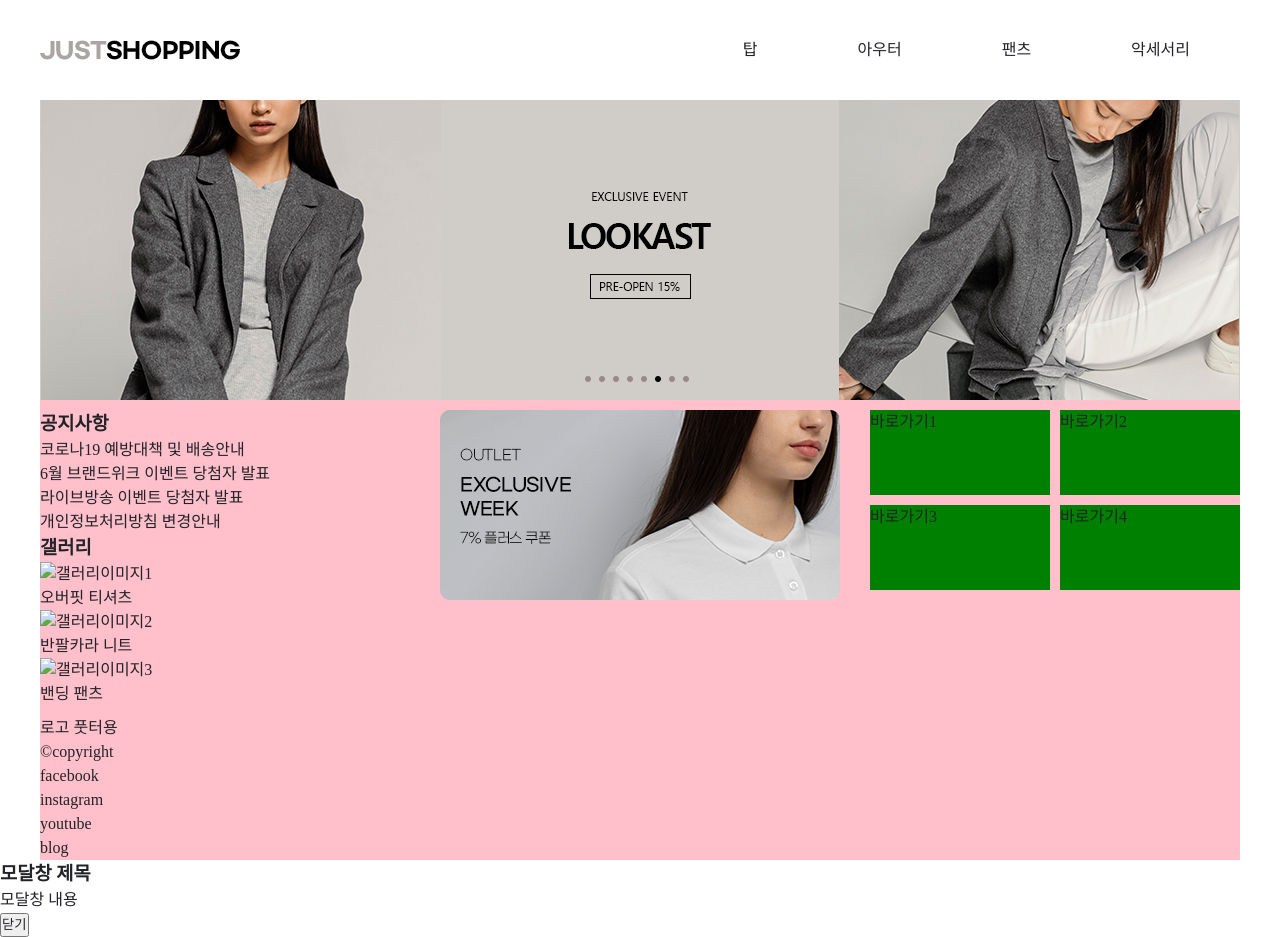
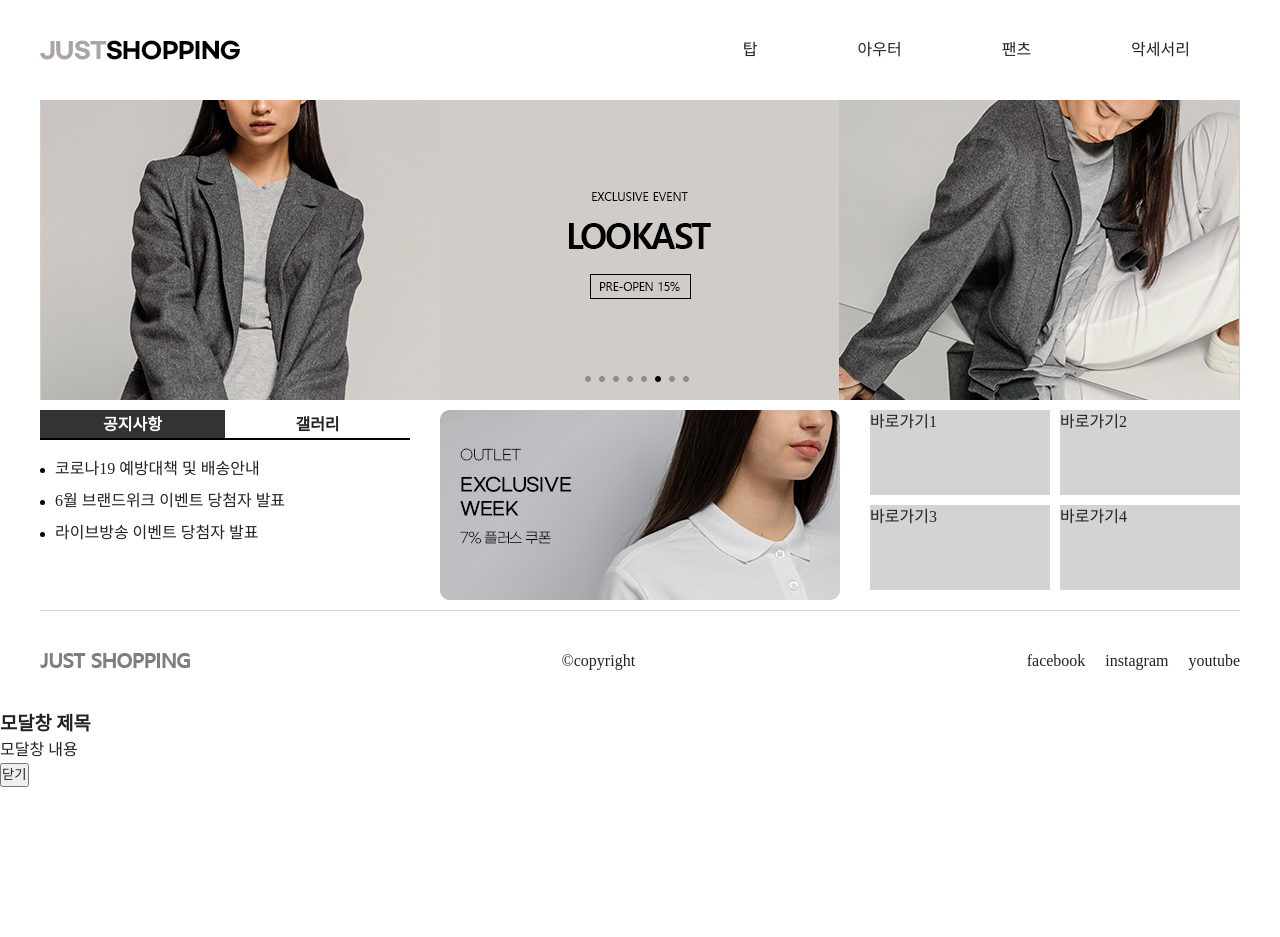
Before and after one commit to h4hm/final, a plain HTML site: page 05_Webdesign/01_Just_shopping/index.html in a window 1280 px wide. After the commit the page ends 800 px from the top, so only its background shows below. Drawn offline with Linux system fonts and the light colour scheme.

Commit message:
tabfooter

```diff
--- a/05_Webdesign/01_Just_shopping/css/comm.css
+++ b/05_Webdesign/01_Just_shopping/css/comm.css
@@ -13,7 +13,6 @@
   width: 1200px;
   /* 꼭대기에 붙어서(위아래0) 좌우 가운데정렬 : 0 auto */
   margin: 0 auto;
-  background: pink;
 }
 
 /* ------------------------ header ------------------------ */
@@ -117,7 +116,7 @@
   padding: 10px 0px;
 }
 
-.tabs {
+.tabs-wrap {
   width: calc(100% / 2 - 230px);
 }
 
@@ -135,6 +134,90 @@
   width: calc(100% / 2 - 230px);
 }
 /* ----------------------- tabs ------------------------- */
+
+.tabs-wrap {
+  display: flex;
+  position: relative;
+}
+
+.tabs-wrap .tabs-item {
+  width: 50%;
+}
+
+/* 비활성화 */
+.tabs-wrap .tabs-item .tit {
+  height: 30px;
+  text-align: center;
+  line-height: 30px;
+  font-size: 16px;
+  border-bottom: 2px solid #000;
+}
+
+/* 활성화 */
+.tabs-wrap .on .tit {
+  background: #333;
+  color: white;
+}
+
+.tabs-wrap .tabs-item .cont {
+  display: none;
+  position: absolute;
+  top: 30px;
+  left: 0;
+  right: 0;
+  height: 157px;
+}
+
+.tabs-wrap .on .cont {
+  display: block;
+}
+
+.lst-bbs {
+  padding-top: 13px;
+}
+
+.lst-bbs li {
+  display: flex;
+  align-items: center;
+}
+
+.lst-bbs li::before {
+  content: "";
+  width: 5px;
+  height: 5px;
+  margin-top: 3px;
+  margin-right: 10px;
+  display: inline-block;
+  border-radius: 50%;
+  background: #000;
+}
+
+.lst-bbs li a {
+  display: block;
+  line-height: 2;
+}
+
+.lst-bbs li a:hover {
+  text-decoration: underline;
+}
+
+/* ==================== gallery ============ */
+
+.lst-gallery {
+  display: flex;
+  justify-content: space-between;
+}
+
+.lst-gallery li {
+  width: 100px;
+  padding-top: 13px;
+}
+
+.lst-gallery p {
+  white-space: nowrap;
+  overflow: hidden;
+  text-overflow: ellipsis;
+}
 
 /* ---------------------- goto ------------------------- */
 .goto ul {
@@ -156,5 +239,35 @@
 .goto a {
   display: block;
   height: 100%;
-  background: green;
+  background: lightgray;
 }
+
+/* ==================== footer =============== */
+
+.logo-foot a {
+  display: flex;
+  height: 100px;
+  align-items: center;
+}
+
+.footer {
+  height: 100px;
+  display: flex;
+  justify-content: space-between;
+  align-items: center;
+  border-top: 1px solid #d7d7d7;
+}
+
+.lst-sns {
+  display: flex;
+}
+
+.lst-sns li {
+  margin-left: 20px;
+}
+
+.lst-sns a {
+  display: flex;
+  height: 100px;
+  align-items: center;
+}
--- /dev/null
+++ b/05_Webdesign/01_Just_shopping/css/prac.css
@@ -0,0 +1,186 @@
+@charset "UTF-8";
+* {
+  margin: 0;
+  padding: 0;
+  list-style: none;
+  text-decoration: none;
+  box-sizing: border-box;
+  line-height: 1.5;
+  color: #333;
+}
+.wrap {
+  width: 1200px;
+  /* 꼭대기에 붙어서(위아래0) 좌우 가운데정렬 : 0 auto */
+  margin: 0 auto;
+  background: pink;
+}
+
+/* ===============content============== */
+
+.contents {
+  display: flex;
+  justify-content: space-between;
+  padding: 10px 0px;
+}
+
+.tabs-wrap {
+  width: calc(100% / 2 - 230px);
+}
+
+.bnr {
+  width: 400px;
+}
+
+/* 어딜 클릭하던 링크되게 블록으로 크기맞추기 */
+.bnr a,
+.bnr img {
+  display: block;
+}
+
+/* =================== tabs =============== */
+
+.tabs-wrap {
+  display: flex;
+  position: relative;
+}
+
+.tabs-wrap .tabs-item {
+  width: 50%;
+}
+
+/* 비활성화 (비활성화부터 작업) */
+.tabs-wrap .tabs-item .tit {
+  height: 30px;
+  /* padding-top: 3px; */
+  text-align: center;
+  line-height: 30px;
+  font-size: 16px;
+  border-bottom: 2px solid #333;
+  box-sizing: border-box;
+}
+
+/* 활성화 */
+.tabs-wrap .on .tit {
+  background: #333;
+  color: white;
+}
+
+.tabs-wrap .tabs-item .cont {
+  display: none;
+  position: absolute;
+  top: 30px;
+  left: 0;
+  right: 0;
+  background: green;
+  height: 157px;
+}
+.tabs-wrap .on .cont {
+  display: block;
+}
+
+.lst-bbs {
+  padding-top: 13px;
+}
+
+.lst-bbs li {
+  display: flex;
+  align-items: center;
+}
+
+.lst-bbs li::before {
+  content: "";
+  width: 5px;
+  height: 5px;
+  margin-top: 3px;
+  margin-right: 10px;
+  display: inline-block;
+  border-radius: 50%;
+  background: #000;
+}
+
+.lst-bbs li a {
+  display: block;
+  line-height: 2;
+}
+
+.lst-bbs li a:hover {
+  text-decoration: underline;
+}
+
+/* =========================== gallery ================ */
+
+.lst-gallery {
+  display: flex;
+  justify-content: space-between;
+}
+
+.lst-gallery li {
+  width: 100px;
+  padding-top: 13px;
+}
+
+.lst-gallery p {
+  /* 한줄로 만들기 */
+  white-space: nowrap;
+  /* 가로사이즈로 오버플로우 조절하기 */
+  overflow: hidden;
+  /* 말줄임 */
+  text-overflow: ellipsis;
+}
+/* ============================== goto ================== */
+
+.goto {
+  width: calc(100% / 2 - 230px);
+}
+
+.goto ul {
+  display: flex;
+  flex-wrap: wrap;
+  justify-content: space-between;
+  align-content: space-between;
+  height: 190px;
+}
+
+.goto li {
+  /* 퍼센트는 상대값이니까 부모한테 주기 */
+  /* 반응형 - 퍼센트 / 왠만하면 퍼센트로 작업하기 */
+  width: calc(50% - 5px);
+  height: calc(50% - 5px);
+  background: blue;
+}
+
+.goto a {
+  display: block;
+  height: 100%;
+  background: green;
+}
+
+/* ================= footer ================== */
+
+.logo-foot a {
+  display: flex;
+  height: 100px;
+  align-items: center;
+}
+
+.footer {
+  height: 100px;
+  display: flex;
+  justify-content: space-between;
+  align-items: center;
+  border-top: 1px solid #d7d7d7;
+}
+
+.lst-sns {
+  display: flex;
+}
+
+.lst-sns li {
+  margin-left: 20px;
+}
+
+.lst-sns a {
+  display: flex;
+  height: 100px;
+  align-items: center;
+}
--- a/05_Webdesign/01_Just_shopping/index.html
+++ b/05_Webdesign/01_Just_shopping/index.html
@@ -82,51 +82,42 @@
       </div>
       <div class="contents">
         <!-- 공지사항 & 갤러리 -->
-        <div class="tabs">
-          <section class="bbs">
-            <h3>공지사항</h3>
+        <div class="tabs-wrap">
+          <div class="tabs-item on">
+            <h3 class="tit">공지사항</h3>
             <div class="cont">
-              <!-- 텍스트 리스트 -->
               <ul class="lst-bbs">
                 <li><a href="#">코로나19 예방대책 및 배송안내</a></li>
                 <li><a href="#">6월 브랜드위크 이벤트 당첨자 발표</a></li>
                 <li><a href="#">라이브방송 이벤트 당첨자 발표</a></li>
-                <li><a href="#">개인정보처리방침 변경안내</a></li>
               </ul>
             </div>
-          </section>
-          <section class="gallery">
-            <h3>갤러리</h3>
+          </div>
+          <div class="tabs-item">
+            <h3 class="tit">갤러리</h3>
             <div class="cont">
-              <!-- 썸네일 리스트 -->
               <ul class="lst-gallery">
                 <li>
                   <a href="#">
-                    <img src="#" alt="갤러리이미지1" />
-                  </a>
-                  <a href="#">
+                    <img src="./images/item.jpg" alt="아이템">
                     <p>오버핏 티셔츠</p>
                   </a>
                 </li>
                 <li>
                   <a href="#">
-                    <img src="#" alt="갤러리이미지2" />
-                  </a>
-                  <a href="#">
-                    <p>반팔카라 니트</p>
+                    <img src="./images/item.jpg" alt="아이템">
+                    <p>오버핏 티셔츠</p>
                   </a>
                 </li>
                 <li>
                   <a href="#">
-                    <img src="#" alt="갤러리이미지3" />
-                  </a>
-                  <a href="#">
-                    <p>밴딩 팬츠</p>
+                    <img src="./images/item.jpg" alt="아이템">
+                    <p>오버핏 티셔츠</p>
                   </a>
                 </li>
               </ul>
             </div>
-          </section>
+          </div>
         </div>
         <!-- 배너 -->
         <div class="bnr">
@@ -148,16 +139,17 @@
     <footer class="footer">
       <!-- 로고지만 h1이 두개있으면 안되니까 div처리 -->
       <div class="logo-foot">
-        <a href="#">로고 풋터용</a>
+        <a href="#">
+          <img src="./images/logo_foot.png" alt="로고">
+        </a>
       </div>
       <div class="copyright">&#169;copyright</div>
       <div class="sns">
         <!-- ul / li 까먹지않게 체크하기 -->
-        <ul>
+        <ul class="lst-sns">
           <li><a href="#">facebook</a></li>
           <li><a href="#">instagram</a></li>
           <li><a href="#">youtube</a></li>
-          <li><a href="#">blog</a></li>
         </ul>
       </div>
     </footer>
```
Also changed, not shown: 05_Webdesign/01_Just_shopping/prac.html (added, +96 -0 lines), 05_Webdesign/01_Just_shopping/images/item.jpg (added), 05_Webdesign/01_Just_shopping/images/logo_foot.png (added).
